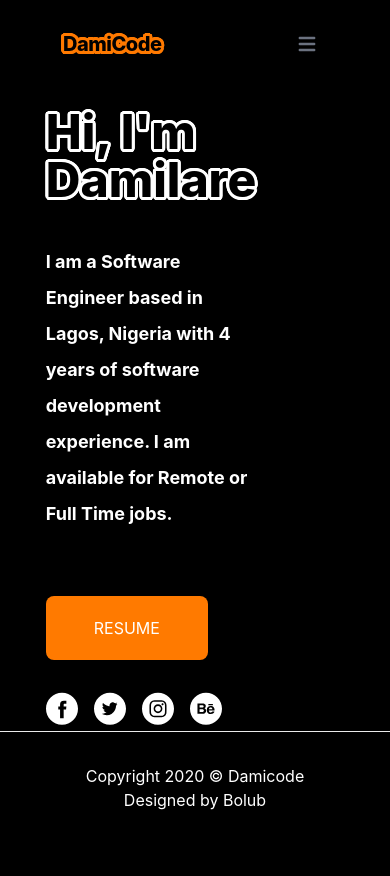
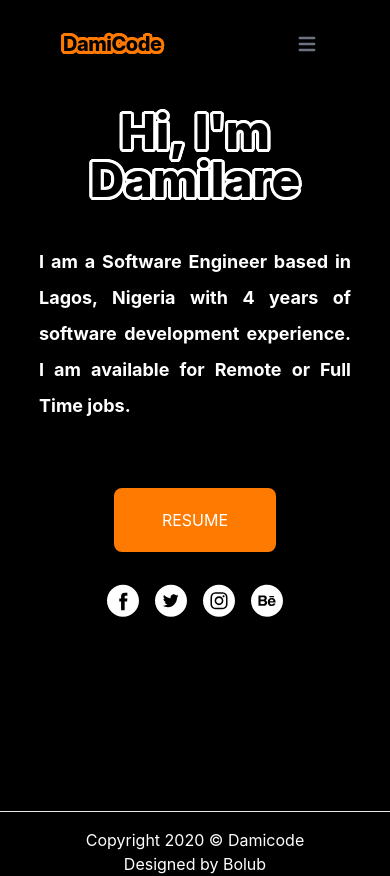
Before and after one commit to DamiCode18/portfolio, a Next.js app: page / in a window 390 px wide. Before the commit the page ends 844 px from the top, so only its background shows below. Built offline with nearby package versions, Linux system fonts and the light colour scheme; a web font is replaced by a local one.

Commit message:
fixed home responsiveness

```diff
--- a/pages/components/Footer.tsx
+++ b/pages/components/Footer.tsx
@@ -5,7 +5,7 @@ type Props = {}
 
 const Footer = (props: Props) => {
 return (
-  <footer className={styles.footer}>
+  <footer className='text-center py-[1rem] border-[#eaeaea] border-t-[1px] bottom-0 w-[100%] absolute mt-auto h-0'>
   <p>
     Copyright {new Date().getFullYear()} &copy; Damicode
   </p>
--- a/pages/homepage.tsx
+++ b/pages/homepage.tsx
@@ -12,15 +12,15 @@ const Homepage = (props: Props) => {
   return (
     <Fragment>
       <div className="home flex mx-[10%] justify-center mt-5">
-        <div className="text-left my-auto max-w-[630px] mr-14">
+        <div className="text-center md:text-left my-auto max-w-[630px] md:mr-14">
           <h1 className="text-5xl bolder-text font-extrabold">Hi, I'm Damilare</h1>
-          <p className="leading-loose text-lg font-bold my-10">I am a Software Engineer based in Lagos, Nigeria with 4 years of software development  experience.
+          <p className="text-justify leading-loose text-lg font-bold my-10">I am a Software Engineer based in Lagos, Nigeria with 4 years of software development  experience.
             I am available for Remote or Full Time jobs.
           </p>
           <div className="mt-[4rem] mb-[2rem]">
             <Button name="RESUME" />
           </div>
-          <div className="flex">
+          <div className="flex justify-center md:justify-start">
             <svg className="socials mr-4" width="32" height="33" viewBox="0 0 32 33" fill="none" xmlns="http://www.w3.org/2000/svg">
               <path fillRule="evenodd" clipRule="evenodd" d="M16 0.75C7.16344 0.75 0 7.91344 0 16.75C0 25.5866 7.16344 32.75 16 32.75C24.8366 32.75 32 25.5866 32 16.75C32 7.91344 24.8366 0.75 16 0.75ZM17.6677 17.4528V26.1577H14.066V17.4531H12.2667V14.4534H14.066V12.6524C14.066 10.2052 15.0821 8.75 17.9688 8.75H20.372V11.7501H18.8698C17.7461 11.7501 17.6718 12.1693 17.6718 12.9517L17.6677 14.4531H20.3891L20.0706 17.4528H17.6677Z" fill="white" />
             </svg>
@@ -42,7 +42,7 @@ const Homepage = (props: Props) => {
 
           </div>
         </div>
-        <div className="rounded p-4">
+        <div className="rounded p-4 hidden md:block lg:block">
           <Image
             className="rounded-3xl"
             src={avatar}
--- a/pages/index.tsx
+++ b/pages/index.tsx
@@ -1,11 +1,10 @@
 import type { NextPage } from 'next'
 import Head from 'next/head'
-import styles from '../styles/Home.module.css'
 import Homepage from './homepage'
 
 const Home: NextPage = () => {
   return (
-    <div className={styles.container}>
+    <div className=''>
       <Head>
         <title>Damicode | Portfolio</title>
         <link href="https://fonts.cdnfonts.com/css/sofia-pro" rel="stylesheet" />
--- a/styles/Home.module.css
+++ /dev/null
@@ -1,19 +0,0 @@
-.container {
-  padding: 0 2rem;
-}
-
-.footer {
-  text-align: center;
-  padding: 2rem 0;
-  border-top: 1px solid #eaeaea;
-  position: absolute;
-  bottom: 0;
-  width: 100%;
-}
-
-@media (max-width: 600px) {
-  .grid {
-    width: 100%;
-    flex-direction: column;
-  }
-}
```
